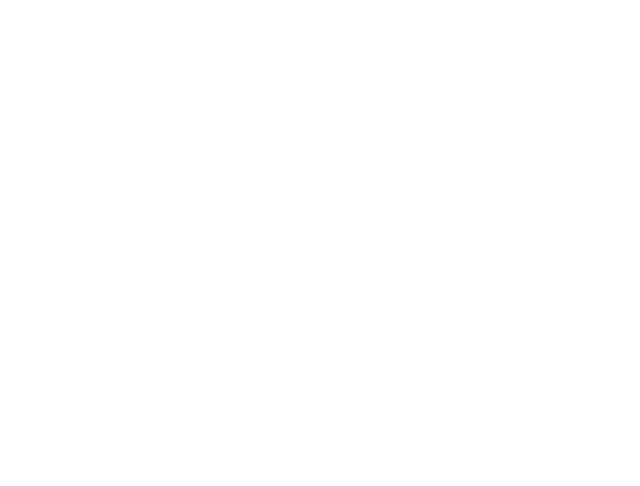
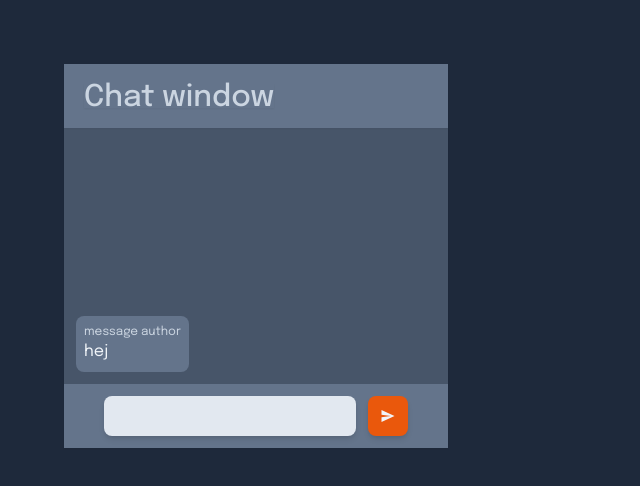
Before and after one commit to maciejszaman/staz, a React (Create React App) app: page /chat in a window 1280 px wide. Before the commit this address had no page. Shown: the top 486 px of the page, without its empty margins (0-640 px from the left). Built offline with nearby package versions, Linux system fonts and the light colour scheme.

Commit message:
17 listopad

```diff
--- a/src/index.tsx
+++ b/src/index.tsx
@@ -9,6 +9,7 @@
 import { Zadaniedrugie } from './routes/Zadaniedrugie/Zadaniedrugie';
 import { Form } from './routes/Form/Form'
 import { Accordion } from './routes/Accordion/Accordion';
+import { Chat } from './routes/Chat/Chat';
 
 const root = ReactDOM.createRoot(
   document.getElementById('root') as HTMLElement
@@ -23,6 +24,7 @@
         <Route path='/2' element={<Zadaniedrugie/>} />
         <Route path='/3' element={<Form/>}/>
         <Route path='/4' element={<Accordion/>} />
+        <Route path='/chat' element={<Chat/>} />
       </Routes>
       </BrowserRouter>
   </React.StrictMode>
--- /dev/null
+++ b/src/routes/Chat/Chat.tsx
@@ -0,0 +1,50 @@
+import React, { useEffect, useState } from 'react'
+import { IoMdSend } from 'react-icons/io'
+import { Messages } from './Messages'
+
+export const Chat = () => {
+
+    const [inputValue, setInputValue] = useState("")
+    const messages:string[] = ['hej']
+
+    const submit = () => {
+        messages.push(inputValue)
+        setInputValue("")
+    }
+
+    useEffect(() => {
+        console.log(messages)
+        console.log(inputValue)
+    },[messages, inputValue])
+
+  return (
+    <div className='h-[100vh] p-[5%] bg-slate-800 text-slate-100'>
+        <div className="chatwindow rounded-lg bg-slate-600 h-96 w-96">
+            <div className="flex flex-col justify-between">
+                <div className="bg-slate-500 h-16 shadow-sm flex justify-start p-5 text-3xl leading-7 font-medium text-slate-300">
+                    <h1 className='shadow-sm'>Chat window</h1>
+                </div>
+                <div className="h-64 shadow-sm overflow-scroll overflow-x-hidden flex flex-col-reverse gap-3 p-3">
+                    <>
+                        {
+                        messages.map((message, index) => {
+                        return(
+                            <div key={index} className="flex flex-col p-2 w-fit rounded-lg bg-slate-500">
+                            <p className='text-xs text-slate-300'>message author</p>
+                            <p>{message}</p>
+                            </div>
+                        )
+                        })}
+                    </>
+                </div>
+                <div className="h-16 flex gap-3 p-3 justify-center bg-slate-500 shadow-sm">
+                        <input  value={inputValue} onChange={(e) => {setInputValue(e.target.value);}} onKeyUp={(e) => {if (e.key === "Enter"){submit()}}} className="w-[70%] pl-2 rounded-lg shadow-md bg-slate-200 text-slate-900"></input>
+                        <button onClick={() => submit()} className='bg-orange-600 hover:-translate-y-1 hover:bg-orange-500 transition-all w-10 flex justify-center pt-3 rounded-lg shadow-md'>
+                            <IoMdSend/>
+                        </button>
+                </div>
+            </div>
+        </div>
+    </div>
+  )
+}
--- /dev/null
+++ b/src/routes/Chat/Messages.tsx
@@ -0,0 +1,19 @@
+import React from 'react'
+import * as Types from './MessagesProps.types'
+
+export const Messages = ({messages}:Types.MessagesProps) => {
+
+  return (
+    <>
+    {
+    messages.map((message, index) => {
+      return(
+        <div key={index} className="flex flex-col p-2 w-fit rounded-lg bg-slate-500">
+          <p className='text-xs text-slate-300'>message author</p>
+          <p>{message}</p>
+        </div>
+      )
+    })}
+    </>
+  )
+}
--- /dev/null
+++ b/src/routes/Chat/MessagesProps.types.ts
@@ -0,0 +1,3 @@
+export interface MessagesProps{
+    messages: string[]
+}
```
